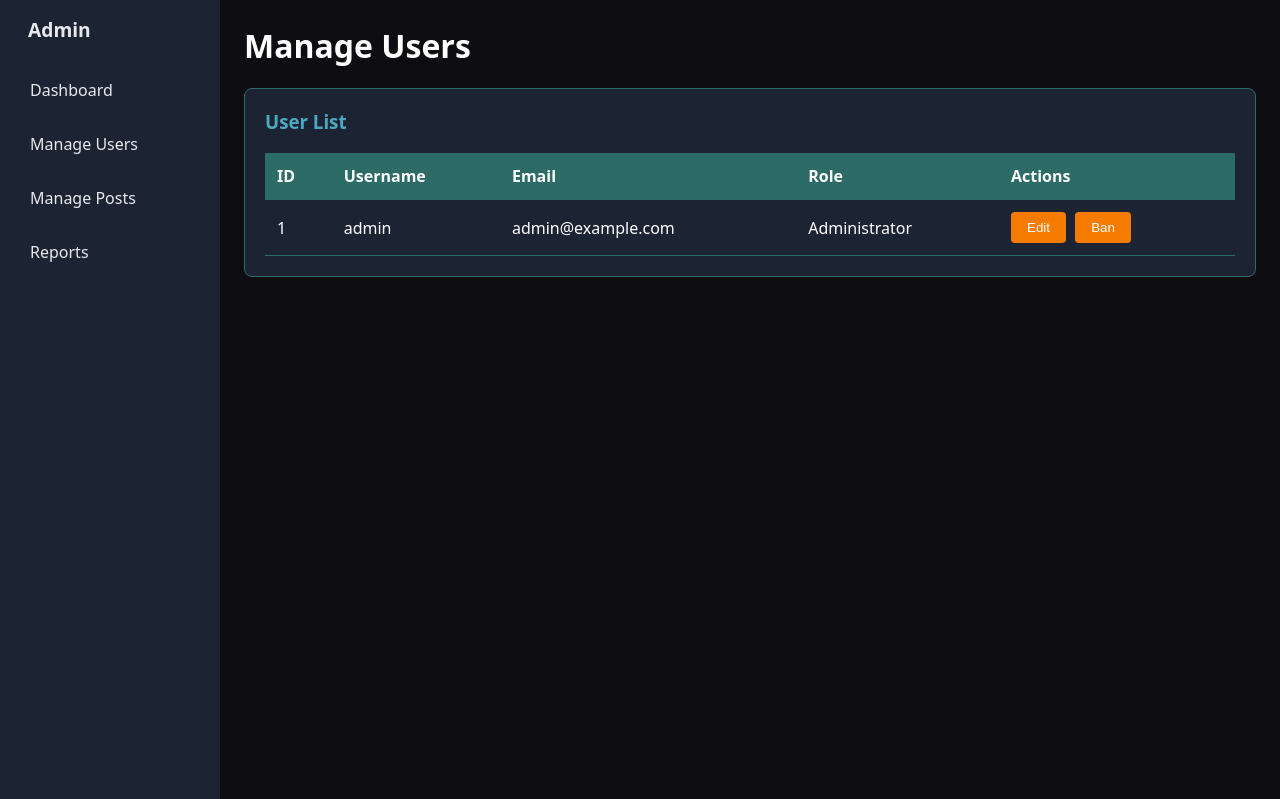
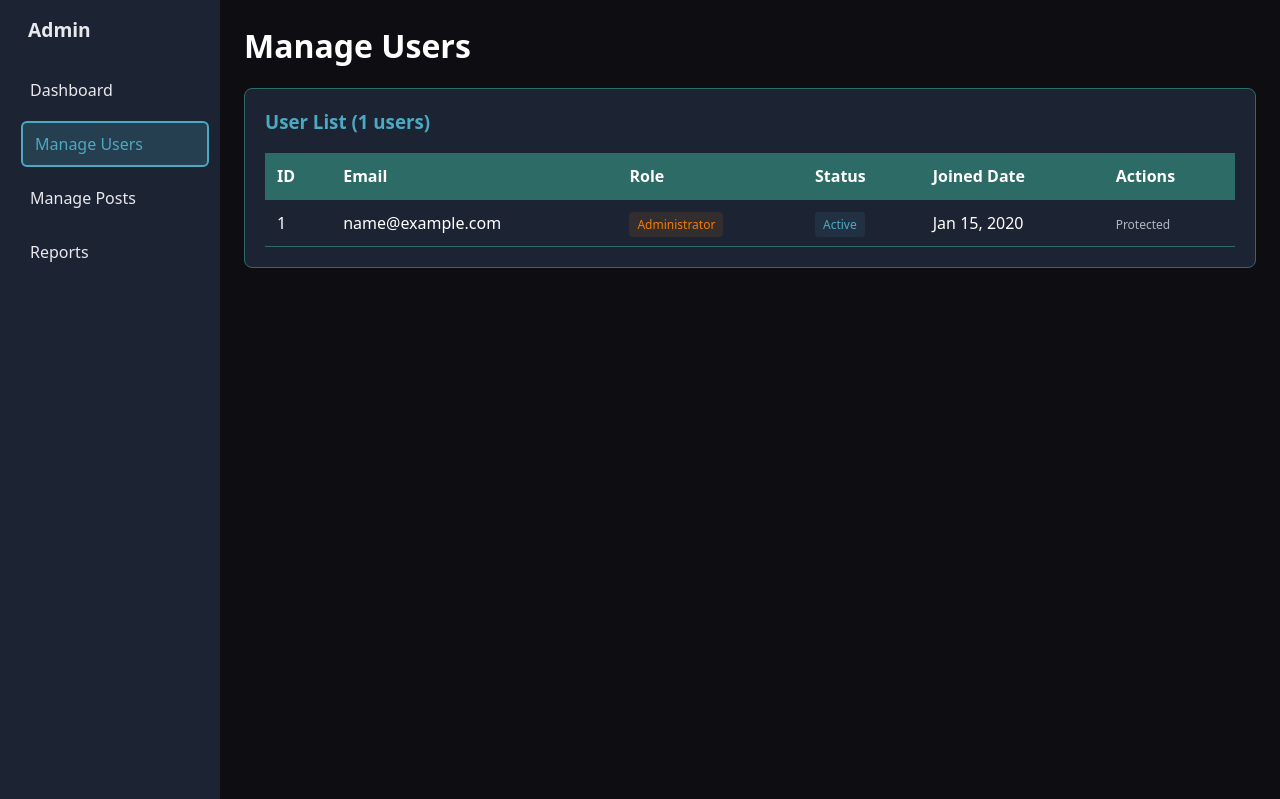
Before and after one commit to WajdiEl-Imtiyaz/web_asg, a PHP site: page /admin/manage_users.php in a window 1280 px wide. Shown: the top 799 px of the page. Run offline with PHP 8.4, Linux system fonts and the light colour scheme; the visitor is signed in with stand-in values (Sample User, id 1); tables that the repository leaves empty or names only in its code hold one stand-in row (values such as "Sample post").

Commit message:
Added admin ban function

```diff
--- a/admin/admin.css
+++ b/admin/admin.css
@@ -192,3 +192,87 @@ main h1 {
 .menu {
   margin-top: 8px;
 }
+
+/* Status styles */
+.status-active {
+  color: #4ca9c2;
+  background: rgba(76, 169, 194, 0.1);
+  padding: 4px 8px;
+  border-radius: 4px;
+  font-size: 12px;
+  font-weight: 500;
+}
+
+.status-banned {
+  color: #dc3545;
+  background: rgba(220, 53, 69, 0.1);
+  padding: 4px 8px;
+  border-radius: 4px;
+  font-size: 12px;
+  font-weight: 500;
+}
+
+/* Role styles */
+.role-admin {
+  color: #f57c00;
+  background: rgba(245, 124, 0, 0.1);
+  padding: 4px 8px;
+  border-radius: 4px;
+  font-size: 12px;
+  font-weight: 500;
+}
+
+.role-user {
+  color: #4ca9c2;
+  background: rgba(76, 169, 194, 0.1);
+  padding: 4px 8px;
+  border-radius: 4px;
+  font-size: 12px;
+  font-weight: 500;
+}
+
+/* Button styles */
+.ban-btn {
+  background: #dc3545;
+  color: white;
+  border: none;
+  padding: 6px 12px;
+  border-radius: 4px;
+  cursor: pointer;
+  font-size: 14px;
+}
+
+.ban-btn:hover {
+  background: #c82333;
+}
+
+.unban-btn {
+  background: #28a745;
+  color: white;
+  border: none;
+  padding: 6px 12px;
+  border-radius: 4px;
+  cursor: pointer;
+  font-size: 14px;
+}
+
+.unban-btn:hover {
+  background: #218838;
+}
+
+.edit-btn {
+  background: #4ca9c2;
+  color: white;
+  border: none;
+  padding: 6px 12px;
+  border-radius: 4px;
+  cursor: pointer;
+  margin-right: 5px;
+  text-decoration: none;
+  display: inline-block;
+  font-size: 14px;
+}
+
+.edit-btn:hover {
+  background: #3a8ca3;
+}
--- a/admin/manage_users.php
+++ b/admin/manage_users.php
@@ -1,19 +1,68 @@
+<?php
+session_start();
+require '../db.php';
+
+// Check if user is admin
+if (!isset($_SESSION['user']) || !$_SESSION['is_admin']) {
+    header("Location: ../login/login.php");
+    exit();
+}
+
+// Handle ban/unban actions
+if (isset($_GET['action']) && isset($_GET['id'])) {
+    $user_id = intval($_GET['id']);
+    $action = $_GET['action'];
+
+    // Prevent modifying the main admin (user ID 1)
+    if ($user_id == 1) {
+        $_SESSION['error'] = "Cannot modify the main administrator.";
+        header("Location: manage_users.php");
+        exit();
+    }
+
+    if ($action === 'ban') {
+        $sql = "UPDATE users SET is_banned = 1 WHERE uId = ?";
+        $alert_message = "User banned successfully!";
+    } elseif ($action === 'unban') {
+        $sql = "UPDATE users SET is_banned = 0 WHERE uId = ?";
+        $alert_message = "User unbanned successfully!";
+    }
+
+    $stmt = mysqli_prepare($conn, $sql);
+    mysqli_stmt_bind_param($stmt, "i", $user_id);
+
+    if (mysqli_stmt_execute($stmt)) {
+        // Set alert message in session to show after redirect
+        $_SESSION['alert_message'] = $alert_message;
+        header("Location: manage_users.php");
+        exit();
+    } else {
+        $_SESSION['alert_message'] = "Error updating user.";
+    }
+}
+
+// Fetch users from database
+$sql = "SELECT uId, uEmail, is_admin, is_banned, created_at FROM users ORDER BY created_at DESC";
+$result = mysqli_query($conn, $sql);
+$users = mysqli_fetch_all($result, MYSQLI_ASSOC);
+?>
+
 <!DOCTYPE html>
 <html lang="en">
 <head>
     <meta charset="UTF-8">
     <meta name="viewport" content="width=device-width, initial-scale=1.0">
-    <title>Admin</title>
+    <title>Admin - Manage Users</title>
     <link rel="stylesheet" href="admin.css">
 </head>
 <body>
 
 <div class="app container">
   <aside class="sidebar">
-<h2>Admin </h2>
+    <h2>Admin</h2>
     <nav class="menu">
-      <a href="dashboard.php" >Dashboard</a>
-      <a href="manage_users.php">Manage Users</a>
+      <a href="dashboard.php">Dashboard</a>
+      <a href="manage_users.php" class="active">Manage Users</a>
       <a href="manage_posts.php">Manage Posts</a>
       <a href="reports.php">Reports</a>
     </nav>
@@ -21,31 +70,81 @@
 
   <main>
     <h1>Manage Users</h1>
+
     <div class="card">
-        <h3>User List</h3>
+        <h3>User List (<?php echo count($users); ?> users)</h3>
         <table class="table">
             <thead>
                 <tr>
                     <th>ID</th>
-                    <th>Username</th>
                     <th>Email</th>
                     <th>Role</th>
+                    <th>Status</th>
+                    <th>Joined Date</th>
                     <th>Actions</th>
                 </tr>
             </thead>
             <tbody>
+                <?php foreach ($users as $user): ?>
                 <tr>
-                    <td>1</td>
-                    <td>admin</td>
-                    <td>admin@example.com</td>
-                    <td>Administrator</td>
-                    <td><button>Edit</button> <button>Ban</button></td>
+                    <td><?php echo htmlspecialchars($user['uId']); ?></td>
+                    <td><?php echo htmlspecialchars($user['uEmail']); ?></td>
+                    <td>
+                        <?php if ($user['is_admin']): ?>
+                            <span class="role-admin">Administrator</span>
+                        <?php else: ?>
+                            <span class="role-user">User</span>
+                        <?php endif; ?>
+                    </td>
+                    <td>
+                        <?php if ($user['is_banned']): ?>
+                            <span class="status-banned">Banned</span>
+                        <?php else: ?>
+                            <span class="status-active">Active</span>
+                        <?php endif; ?>
+                    </td>
+                    <td><?php echo date('M j, Y', strtotime($user['created_at'])); ?></td>
+                    <td>
+                        <?php if ($user['uId'] != 1): // Don't allow banning the main admin ?>
+                            <?php if ($user['is_banned']): ?>
+                                <button class="unban-btn" onclick="confirmAction(<?php echo $user['uId']; ?>, 'unban')">Unban</button>
+                            <?php else: ?>
+                                <button class="ban-btn" onclick="confirmAction(<?php echo $user['uId']; ?>, 'ban')">Ban</button>
+                            <?php endif; ?>
+                        <?php else: ?>
+                            <span style="color: #b2b5be; font-size: 12px;">Protected</span>
+                        <?php endif; ?>
+                    </td>
+                </tr>
+                <?php endforeach; ?>
+            </tbody>
+        </table>
+    </div>
   </main>
-    </div>
-
-
 </div>
 
+<script>
+function confirmAction(userId, action) {
+    const message = action === 'ban'
+        ? 'Are you sure you want to ban this user? They will not be able to login.'
+        : 'Are you sure you want to unban this user? They will be able to login again.';
+
+    if (confirm(message)) {
+        window.location.href = 'manage_users.php?action=' + action + '&id=' + userId;
+    }
+}
+
+// Show alert popup if there's a message from PHP
+<?php if (isset($_SESSION['alert_message'])): ?>
+    alert("<?php echo $_SESSION['alert_message']; ?>");
+    <?php unset($_SESSION['alert_message']); ?>
+<?php endif; ?>
+
+<?php if (isset($_SESSION['error'])): ?>
+    alert("Error: <?php echo $_SESSION['error']; ?>");
+    <?php unset($_SESSION['error']); ?>
+<?php endif; ?>
+</script>
 
 </body>
 </html>
```
Also changed, not shown: login/login.php (+13 -8 lines).
